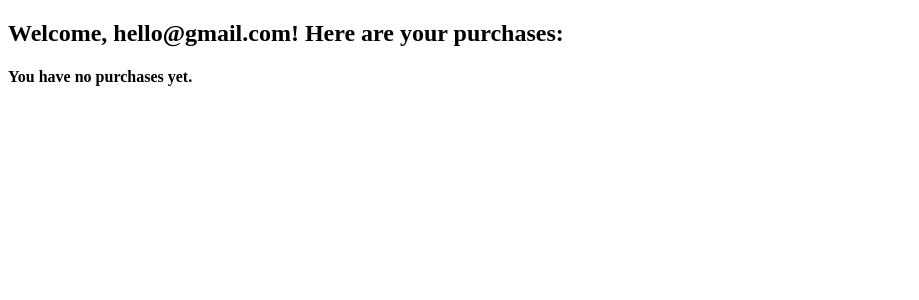
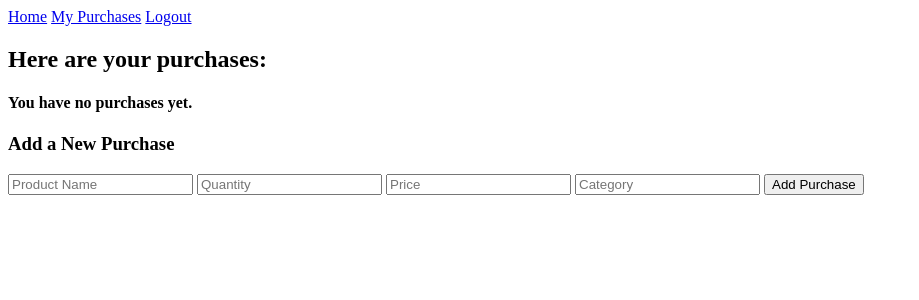
Before and after one commit to tamarmmi123/shoppingManagement, a Flask app: page /purchases in a window 1280 px wide. Shown: the top 300 px of the page, without its empty margins (0-919 px from the left). Run offline with Flask 3, Linux system fonts and the light colour scheme; a user stored in the database is signed in.

Commit message:
redid register and login navigating to purchases

```diff
--- a/main.py
+++ b/main.py
@@ -19,9 +19,52 @@ with app.app_context():
 def index():
     return render_template("index.html")
 
+# @app.route("/login", methods=["GET", "POST"])
+# def login():
+#     if request.method == "POST":
+#         email = request.form.get("email")
+#         password = request.form.get("password")
+
+#         user = User.query.filter_by(email=email, password=password).first()
+#         if not user:
+#             flash("Invalid email or password!", "danger")
+#             return redirect(url_for("login"))
+
+#         session["user_id"] = user.id
+#         flash("Logged in successfully!", "success")
+#         return redirect(url_for("purchases"))
+
+#     flash("Invalid email or password", "danger")
+#     return render_template("login.html")
+
+
 @app.route("/login", methods=["GET", "POST"])
 def login():
+    if request.method == "POST":
+        email = request.form.get("email")
+        password = request.form.get("password")
+
+        if not email or not password:
+            flash("Email and password are required!", "danger")
+            return redirect(url_for("login"))
+
+        user = User.query.filter_by(email=email).first()
+
+        if user:
+            print(f"Stored password: {user.password}")
+            print(f"Entered password: {password}")
+
+        if user and user.password == password:
+            session["user_id"] = user.id
+            session.permanent = True
+            flash("Login successful!", "success")
+            return redirect(url_for("add_purchase"))
+        else:
+            flash("Invalid email or password", "danger")
+            return redirect(url_for("login"))
+
     return render_template("login.html")
+
 
 @app.route("/register", methods=["GET", "POST"])
 def register():
@@ -46,11 +89,14 @@ def register():
 
     return render_template("register.html")
 
+@app.route("/logout")
+def logout():
+    session.clear()
+    flash("You have been logged out!", "info")
+    return redirect(url_for("index"))
 
 @app.route("/purchases", methods=["GET"])
 def purchases():
-    print("Session Data:", session)
-
     if "user_id" not in session:
         flash("You must be logged in to view purchases!", "danger")
         return redirect(url_for("login"))
@@ -58,14 +104,45 @@ def purchases():
     user = User.query.get(session["user_id"])
 
     if not user:
-        print("ERROR: User not found in database!")
-    else:
-        print(f"Logged-in user: {user.email}")
+        flash("User not found!", "danger")
+        return redirect(url_for("logout"))
 
     user_purchases = Purchase.query.filter_by(user_id=user.id).all()
 
     return render_template("purchases.html", user=user, purchases=user_purchases)
 
+@app.route("/add_purchase", methods=["GET", "POST"])
+def add_purchase():
+    if "user_id" not in session:
+        flash("You must be logged in to add a purchase!", "danger")
+        return redirect(url_for("login"))
+    if request.method == "POST":
+        user_id = session["user_id"]
+        prod_name = request.form.get("prodName")
+        qty = request.form.get("qty")
+        price = request.form.get("price")
+        category = request.form.get("category")
+
+        if not prod_name or not qty or not price or not category:
+            flash("All fields are required!", "danger")
+            return redirect(url_for("add_purchase"))
+
+        new_purchase = Purchase(
+            prodName=prod_name,
+            qty=int(qty),
+            price=float(price),
+            category=category,
+            user_id=user_id
+        )
+
+        db.session.add(new_purchase)
+        db.session.commit()
+
+        flash("Purchase added successfully!", "success")
+        return redirect(url_for("add_purchase"))
+
+    return render_template("purchases.html")
+
 
 if __name__ == "__main__":
     app.run(debug=True)
--- a/templates/base.html
+++ b/templates/base.html
@@ -7,6 +7,16 @@
         {% endblock %}
     </head>
     <body>
+        <nav>
+            <a href="{{ url_for('index') }}">Home</a>
+            {% if 'user_id' in session %}
+                <a href="{{ url_for('add_purchase') }}">My Purchases</a>
+                <a href="{{ url_for('logout') }}">Logout</a>
+            {% else %}
+                <a href="{{ url_for('login') }}">Login</a>
+                <a href="{{ url_for('register') }}">Register</a>
+            {% endif %}
+        </nav>
         {% block body %}
         {% endblock %}
     </body>
--- a/templates/purchases.html
+++ b/templates/purchases.html
@@ -1,11 +1,11 @@
 {% extends 'base.html' %}
 
 {% block head %}
-    <title>{{ user.email }}'s Purchases</title>
+    <title>Your Purchases</title>
 {% endblock %}
 
 {% block body %}
-<h2>Welcome, {{ user.email }}! Here are your purchases:</h2>
+<h2>Here are your purchases:</h2>
 
 {% if purchases|length == 0 %}
     <h4>You have no purchases yet.</h4>
@@ -29,4 +29,14 @@
         {% endfor %}
     </table>
 {% endif %}
+
+<h3>Add a New Purchase</h3>
+    <form action="{{ url_for('add_purchase') }}" method="post">
+        <input type="text" name="prodName" placeholder="Product Name" required>
+        <input type="number" name="qty" placeholder="Quantity" required>
+        <input type="number" step="0.01" name="price" placeholder="Price" required>
+        <input type="text" name="category" placeholder="Category" required>
+        <button type="submit">Add Purchase</button>
+    </form>
+
 {% endblock %}
```
Also changed, not shown: templates/login.html (+4 -4 lines), instance/shoppingManagement.db.
